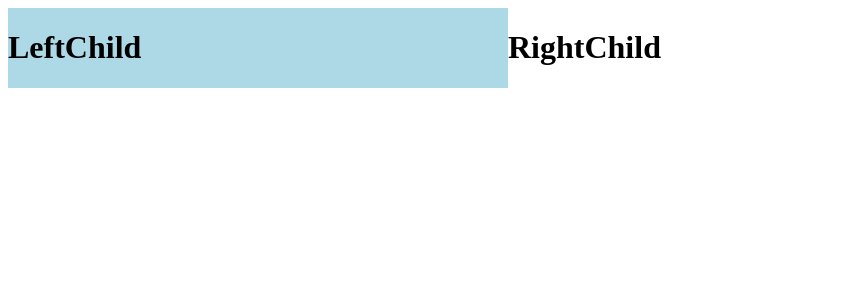
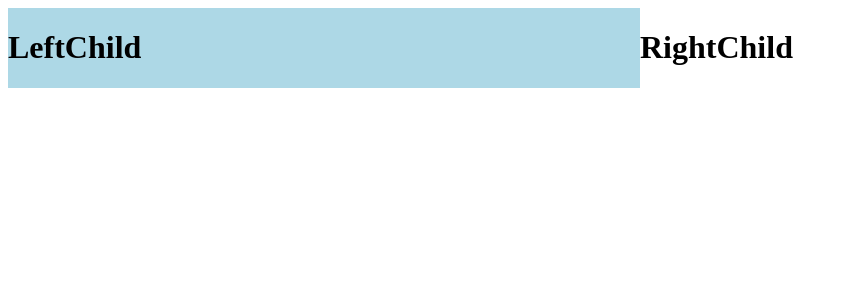
Before and after one commit to uwigem/uwigem.com, a Next.js app: page / in a window 1280 px wide. Shown: the top 300 px of the page, without its empty margins (0-848 px from the left). Built offline with nearby package versions, Linux system fonts and the light colour scheme.

Commit message:
Removed constant px width, updated ternary operator #2

```diff
--- a/components/SideBySideContent/SideBySideContent.js
+++ b/components/SideBySideContent/SideBySideContent.js
@@ -8,8 +8,8 @@ import './SideBySideStyle.css'
 
 const SideBySideContent = (props) => {
     return <>
-        <div class='sbsContent'>
-            <div className='sbsChild' style={{ width: props.leftWidth, backgroundColor: "lightBlue" }}>
+        <div className='sbsContent'>
+            <div className='sbsChild' style={{ width: props.leftWidth ? props.leftWidth + "%" : '50%', backgroundColor: "lightBlue" }}>
                 {props.LeftChild}
             </div>
             <div className='sbsChild'> {props.RightChild} </div>
--- a/components/SideBySideContent/SideBySideStyle.css
+++ b/components/SideBySideContent/SideBySideStyle.css
@@ -1,9 +1,10 @@
-    .sbsContent{
+.sbsContent{
     display:flex;
     flex-direction:row;
-  }
+}
 
-    .sbsChild{
-    padding: 10;
-    margin: 50;
-  }
+.sbsChild{
+    /* padding: 10; */
+    width: 50%;
+    /* margin: 50; */
+}
--- a/pages/index.js
+++ b/pages/index.js
@@ -1,5 +1,5 @@
 import SideBySideContent from '../components/SideBySideContent/SideBySideContent';
-const leftWidth = 500;
+// const leftWidth = 500;
 //import Dubs from "../static/dubs.jpeg";
 
 class LeftChild extends React.Component {
@@ -15,5 +15,5 @@ class RightChild extends React.Component {
 };
 
 export default () => <>
-    <SideBySideContent LeftChild={<LeftChild />} RightChild={<RightChild />} leftWidth={leftWidth} />
+    <SideBySideContent LeftChild={<LeftChild />} RightChild={<RightChild />} />
 </>
```
